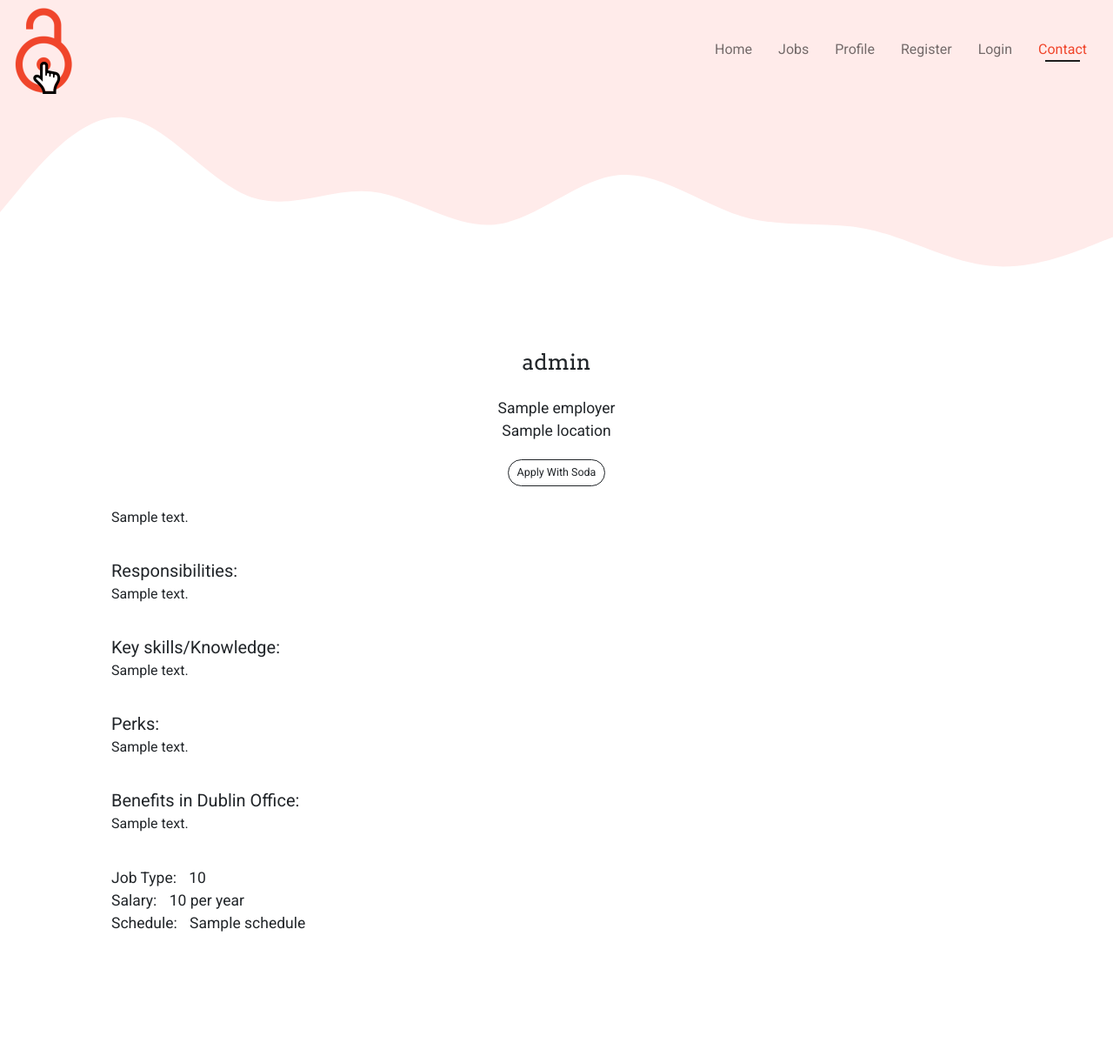
After one commit to StephenJ2020/soda-apply, a Flask app: template templates/pages/job_details.html in a window 1280 px wide. The commit adds this page. Shown: the whole page at 87% size. Run offline with Flask 2, Linux system fonts and the light colour scheme; the template is opened without the code that fills it: most values are stand-ins (such as "Sample title", 1, 10 or a date in 2020); some libraries are stand-ins or nearby versions.

Commit message:
Add job_details.html template for individual job view listings

```diff
--- a/app.py
+++ b/app.py
@@ -42,6 +42,16 @@ def job_listings():
     return render_template('pages/job_listings.html', jobs=jobs,)
 
 
+@app.route("/job_details/<job_id>", methods=['GET', 'POST'])
+def job_details(job_id):
+    """
+    Allow user to view the complete job description
+    """
+    job = mongo.db.jobs.find_one({'_id': ObjectId(job_id)})
+    jobs = list(mongo.db.jobs.find())
+    return render_template('pages/job_details.html', jobs=jobs, job=job,)
+
+
 if __name__ == "__main__":
     app.run(
         host = os.environ.get('IP'),
--- a/static/css/style.css
+++ b/static/css/style.css
@@ -94,6 +94,31 @@ h1 {
     transition: ease;
 }
 
+/*===== Job Details Page =====*/
+
+.job_details {
+    height: 100%;
+    margin-bottom: 15rem;
+}
+
+.employer {
+    display: flex;
+    justify-content: center;
+    align-items: center;
+    padding: 2rem 20vw 1rem 20vw;
+}
+
+.job-details-section p,
+.job-details-section h3 {
+    padding-left: 10vw;
+    padding-right: 10vw;
+    white-space: pre-line;
+}
+
+.job-type {
+    padding-top: 3rem;
+}
+
 /*===== Card Styling =====*/
 
 .card {
--- /dev/null
+++ b/templates/pages/job_details.html
@@ -0,0 +1,48 @@
+{% extends 'base.html' %}
+
+{% block content %}
+<div class="job_details">
+    <h1 class="text-center">{{job.role}}</h1>
+
+    <!-- Employer details -->
+    <div class="employer-details text-center">
+        <p class="fs-3 employer">
+            {{ job.employer }} <br>
+            {{ job.location }}
+        </p>
+        <a href="#" class="btn rounded-pill btn-lg btn-outline-dark">Apply With Soda</a>
+    </div>
+
+    <!-- Job description -->
+    <div class="job-details-section">
+        <p class="job-details">
+            {{ job.employment_details[0] }}
+        </p>
+
+        <p class="responsibilities">
+            <span class="fs-2">Responsibilities:</span>
+            {{ job.employment_details[1] }}
+        </p>
+
+        <p class="skills">
+            <span class="fs-2">Key skills/Knowledge:</span>
+            {{ job.employment_details[2] }}
+        </p>
+
+        <p class="perks">
+            <span class="fs-2">Perks:</span>
+            {{ job.employment_details[3] }}
+        </p>
+
+        <p class="benefits">
+            <span class="fs-2">Benefits in Dublin Office:</span>
+            {{ job.employment_details[4] }}
+        </p>
+
+        <!-- Footer description -->
+        <h3 class="job-type">Job Type: <span class="ps-3">{{ job.salary[1] }}</span></h3>
+        <h3 class="job-salary">Salary: <span class="ps-3">{{ job.salary[0] }} per year</span></h3>
+        <h3 class="schedule">Schedule: <span class="ps-3">{{ job.schedule }}</span></h3>
+    </div>
+</div>
+{% endblock %}
```
Also changed, not shown: requirements_wyne.txt (deleted, +0 -7 lines), templates/components/_card.html (+4 -22 lines).
